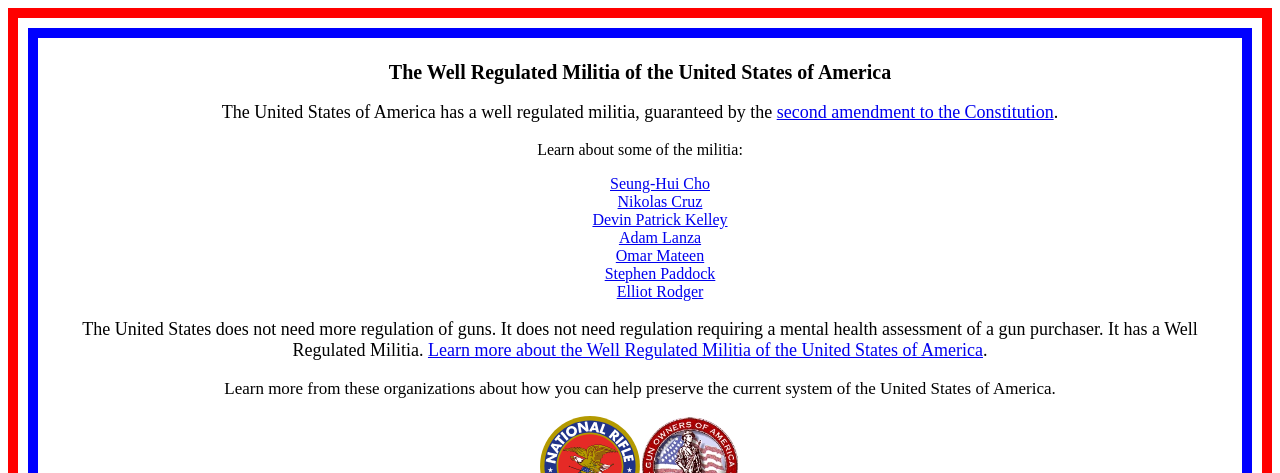
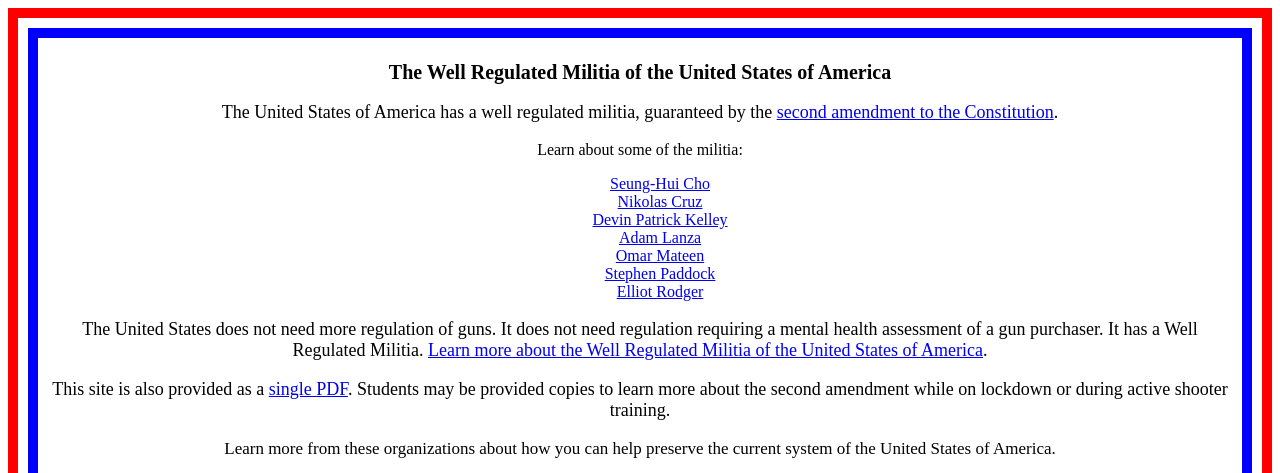
Before and after one commit to mcculley/WellRegulatedMilitia, a plain HTML site: page index.html in a window 1280 px wide. Shown: the top 473 px of the page. Drawn offline with Linux system fonts and the light colour scheme.

Commit message:
Add link to single PDF.

```diff
--- a/index.html
+++ b/index.html
@@ -93,6 +93,7 @@
             <a href="https://mcculley.github.io/WellRegulatedMilitia/">Learn more about the Well
             Regulated Militia of the United States of
             America</a>.</p>
+            <p>This site is also provided as a <a href="https://thewellregulatedmilitiaoftheusa.com/TheWellRegulatedMilitia.pdf">single PDF</a>. Students may be provided copies to learn more about the second amendment while on lockdown or during active shooter training.</p>
           </div>
           <div id="defendersOfFreedom">
             <p>Learn more from these organizations about how you
```
